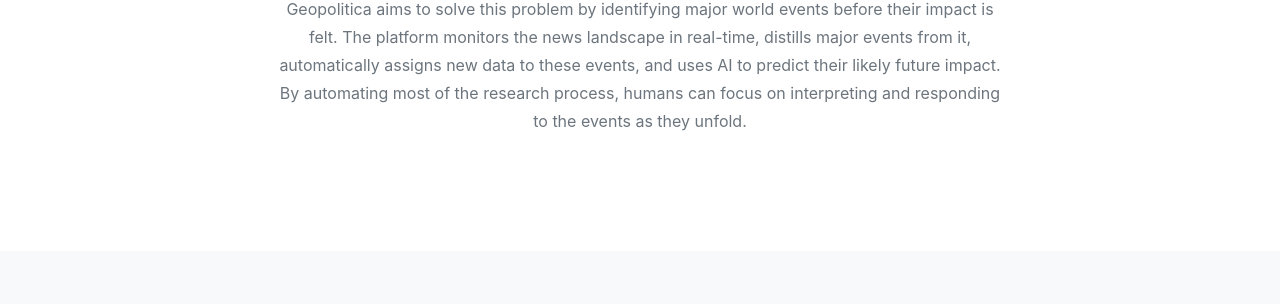
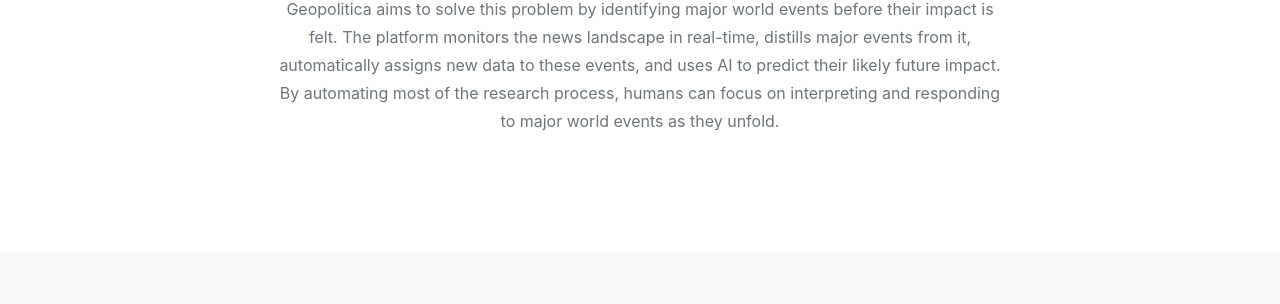
Before and after one commit to Geopolitica/geopolitica.github.io, a Jekyll site: the page built from index.md, in a window 1280 px wide and 900 px high, scrolled down 507 px. Shown: the part 261-565 px from the top of the window. Built offline with Jekyll 4.4.1, drawn with Linux system fonts in a browser that asks for light colours; some web fonts are replaced.

Commit message:
Update sitetext.yml

```diff
--- a/_data/sitetext.yml
+++ b/_data/sitetext.yml
@@ -8,7 +8,7 @@ about:
   title: "About Geopolitica"
   text1: "Every second, millions of data points discussing world events are sent around the world. The volume of this data grows every year, yet human analysts are still tasked with distilling meaningful events from it, relying on intuition to evaluate their likely impact and publishing their findings before the situation changes."
   text2: "This puts humans in a race against time that we are poised to lose."
-  text3: "Geopolitica aims to solve this problem by identifying major world events before their impact is felt. The platform monitors the news landscape in real-time, distills major events from it, automatically assigns new data to these events, and uses AI to predict their likely future impact. By automating most of the research process, humans can focus on interpreting and responding to the events as they unfold."
+  text3: "Geopolitica aims to solve this problem by identifying major world events before their impact is felt. The platform monitors the news landscape in real-time, distills major events from it, automatically assigns new data to these events, and uses AI to predict their likely future impact. By automating most of the research process, humans can focus on interpreting and responding to major world events as they unfold."
   # button: "Click Here for Demo"
   # buttonlink: "http://geopolitica-global-heatmap.herokuapp.com/" # "#{section}" or "URL/page link"
   section: about
```
